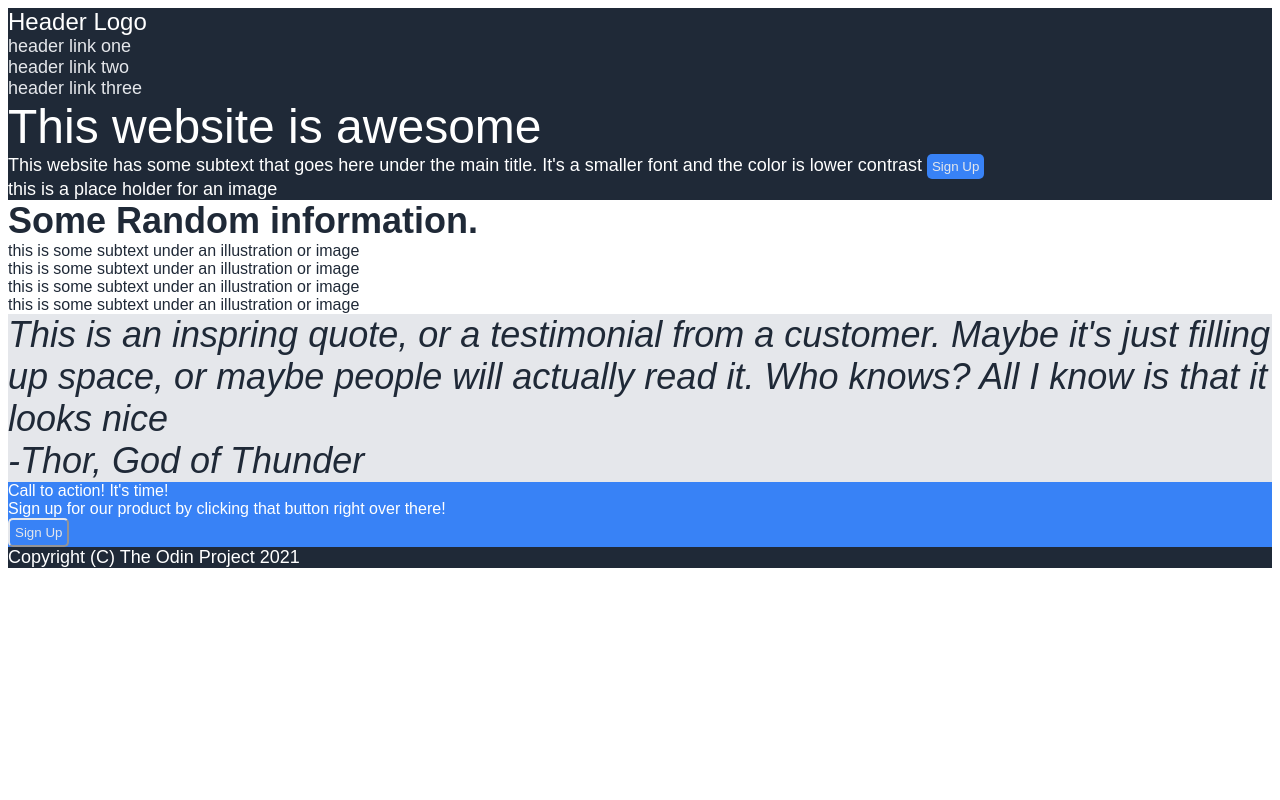
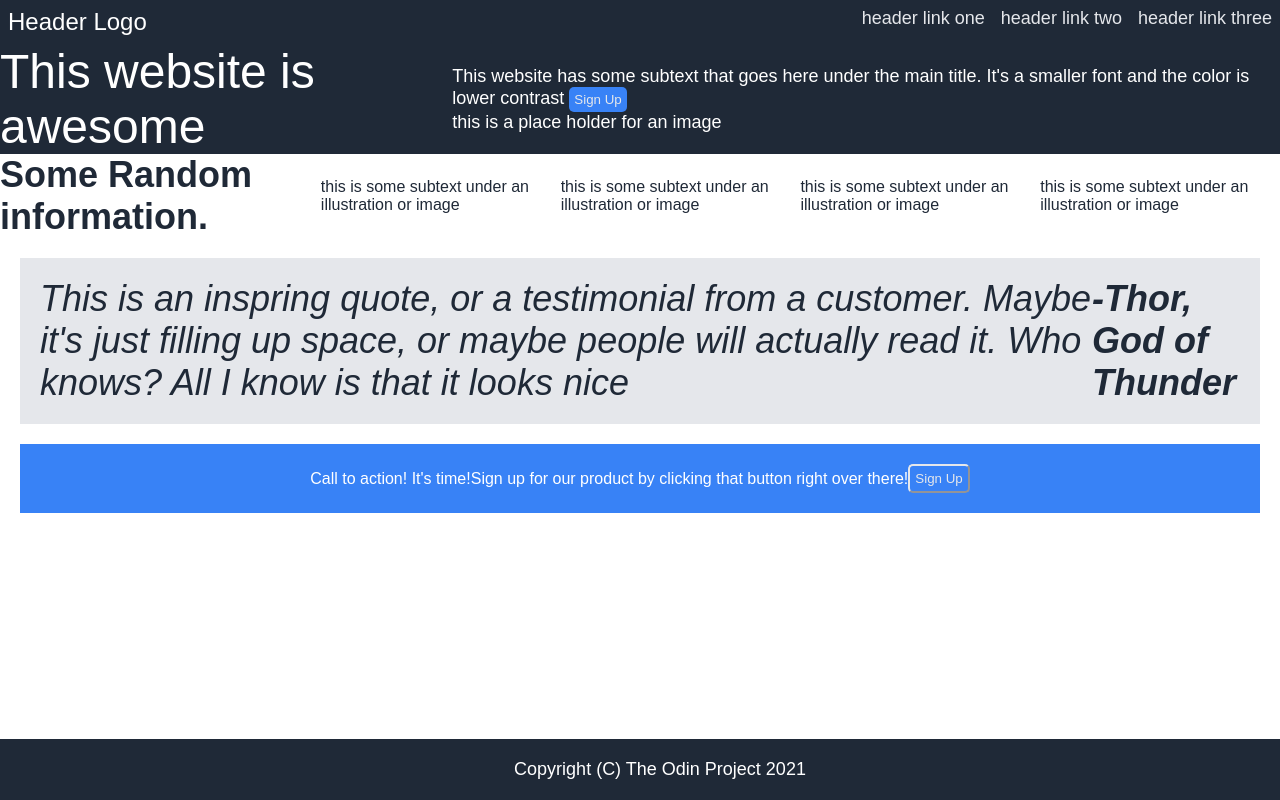
Before and after one commit to Nebuchadnazzer/odin-LandingPage, a plain HTML site: page index.html in a window 1280 px wide. Drawn offline with Linux system fonts and the light colour scheme.

```diff
--- a/index.html
+++ b/index.html
@@ -9,14 +9,19 @@
 <body>
 
     <div class="header">
-        <div class="header-logo">Header Logo</div>
-        <div class="header-links">
-            <div class="header-link-one">header link one</div>
-            <div class="header-link-two">header link two</div>
-            <div class="header-link-three">header link three</div>
+        <div class="header-logo">
+            Header Logo
         </div>
-        <div class="header-header">This website is awesome</div>
-        <div class="header-sub">
+        <ul class="header-links">
+                <li><a href="#">header link one</a></li>
+                <li><a href="#">header link two</a></li>
+                <li><a href="#">header link three</a></li>
+        </ul>
+    </div>
+
+    <div class="header-section">
+        <div class="header-section-head">This website is awesome</div>
+        <div class="header-section-sub">
             This website has some subtext that goes here under the
             main title. It's a smaller font and the color is lower contrast
             <button class="sign-up-button1">Sign Up</button>
--- a/styles.css
+++ b/styles.css
@@ -1,19 +1,50 @@
-div.header {
+body {
+    font-family:Arial, Helvetica, sans-serif;
+    margin: 0;
+}
+
+.header {
     background-color: #1F2937;
     color: white;
     font-size: 18px;
-    font-family:Arial, Helvetica, sans-serif
+    /* Separete logo and links */
+    display: flex;
+    justify-content: space-between;
+    padding: 8px;
 }
 
-div.header-logo {
+.header-logo {
     font-size: 24px;
 }
 
-div.header-links {
+/* .header-links {
+    color: #E5E7EB;
+} */
+/* This was doing nothing */
+
+a {
+    text-decoration: none;
     color: #E5E7EB;
 }
 
-div.header-header {
+ul {
+    list-style-type: none;
+  /* arranged in columns instead of rows */
+    display: flex;
+    margin: 0;
+    padding: 0;
+    gap: 16px;
+}
+
+.header-section {
+    background-color: #1F2937;
+    color: white;
+    font-size: 18px;
+    display: flex;
+    align-items: center;
+}
+
+.header-section-head {
    font-size: 48px;
 }
 
@@ -25,30 +56,46 @@ div.header-header {
     padding: 5px;
 }
 
-div.section1 {
+.section1 {
     background-color: white;
     color: #1F2937;
-    font-family:Arial, Helvetica, sans-serif
+    display: flex;
+    align-items: center;
+
 }
 
-div.section1-header {
+.section1-header {
     font-size: 36px;
     color: #1F2937;
     font-weight: bolder;
 }
 
-div.section2 {
+.section2 {
     background-color: #E5E7EB;
-    font-family:Arial, Helvetica, sans-serif;
     font-style: italic;
     color: #1F2937;
     font-size: 36px;
+
+    display: flex;
+    align-items: center;
+    justify-content: center;
+    padding: 20px;
+    margin: 20px;
 }
 
-div.section3 {
+.section2-sub2 {
+    font-weight: bolder;
+}
+
+.section3 {
     background-color: #3882F6;
     color: white;
-    font-family:Arial, Helvetica, sans-serif
+
+    display: flex;
+    align-items: center;
+    justify-content: center;
+    padding: 20px;
+    margin: 20px;
 }
 
 .sign-up-button2 {
@@ -59,10 +106,19 @@ div.section3 {
     padding: 5px;
 }
 
-div.footer {
+.footer {
     background-color: #1F2937;
     color: white;
     font-size: 18px;
-    font-family:Arial, Helvetica, sans-serif;
-    flex:auto
+
+    display: flex;
+    align-items: end;
+    justify-content: center;
+
+    position: fixed;
+    bottom: 0;
+    left: 0;
+    width: 100%;
+    text-align: center;
+    padding: 20px;
 }
```
